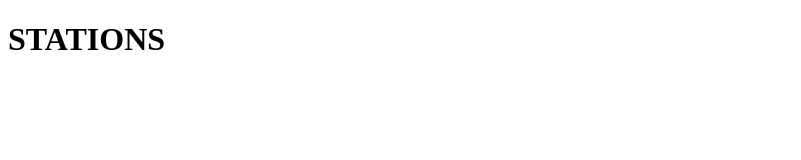
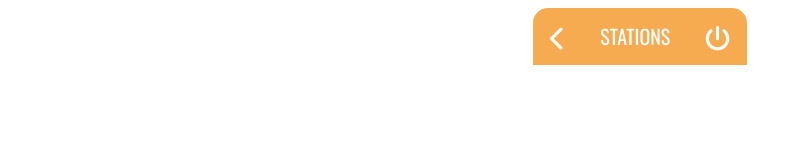
Before and after one commit to KevinAgoh/radio-component, a plain HTML site: page index.html in a window 1280 px wide. Shown: the whole page, without its empty margins (0-801 px from the left). Drawn offline with nearby package versions, Linux system fonts and the light colour scheme.

Commit message:
done the header

```diff
--- a/index.html
+++ b/index.html
@@ -6,12 +6,39 @@
   <meta name="viewport" content="width=device-width, initial-scale=1.0">
   <title>Radio component</title>
   <link rel="stylesheet" href="styles.css">
+  <link rel="preconnect" href="https://fonts.googleapis.com">
+  <link rel="preconnect" href="https://fonts.gstatic.com" crossorigin>
+  <link href="https://fonts.googleapis.com/css2?family=Oswald:wght@200;300;400;500;600;700&display=swap" rel="stylesheet">
+  <link rel="stylesheet" href="https://cdnjs.cloudflare.com/ajax/libs/font-awesome/6.0.0-beta2/css/all.min.css" integrity="sha512-YWzhKL2whUzgiheMoBFwW8CKV4qpHQAEuvilg9FAn5VJUDwKZZxkJNuGM4XkWuk94WCrrwslk8yWNGmY1EduTA==" crossorigin="anonymous" referrerpolicy="no-referrer" />
 </head>
 <body>
-  <div class="header">
-    <div class="back"></div>
-    <h1>STATIONS</h1>
-    <div class="turn-on"></div>
+  <div class="container">
+    <div class="header">
+      <div class="back">
+        <i class="fas fa-chevron-left"></i>
+      </div>
+      <h1>STATIONS</h1>
+      <div class="turn-on">
+        <i class="fas fa-power-off"></i>
+      </div>
+    </div>
+    <div class="stations">
+      <div class="radio">
+
+      </div>
+      <div class="radio">
+
+      </div>
+      <div class="radio">
+
+      </div>
+      <div class="radio">
+
+      </div>
+      <div class="radio">
+
+      </div>
+    </div>
   </div>
   <script type='text/javascript' src='app.js'></script>
 </body>
--- a/styles.css
+++ b/styles.css
@@ -0,0 +1,34 @@
+* {
+  font-family: "Oswald", sans-serif;
+}
+
+.container {
+  display: flex;
+  justify-content: center;
+  align-items: center;
+}
+
+.header {
+  background-color: #f6ab51;
+  color: white;
+  display: flex;
+  justify-content: space-around;
+  border-top-left-radius: 15px;
+  border-top-right-radius: 15px;
+  width: 17%;
+}
+
+h1 {
+  font-size: 20px;
+  font-weight: 400;
+}
+
+.back {
+  align-self: center;
+  font-size: 25px;
+}
+
+.turn-on {
+  align-self: center;
+  font-size: 25px;
+}
```
